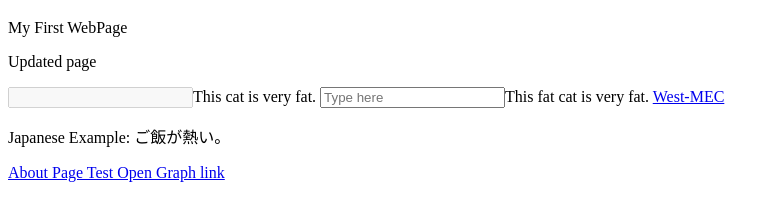
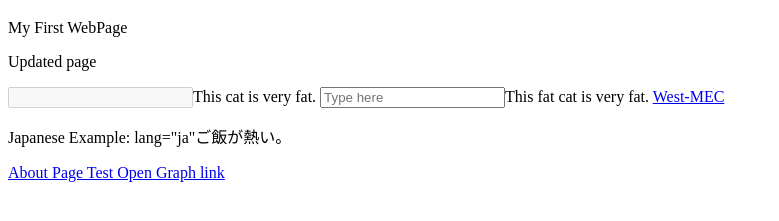
Before and after one commit to Airnado3/Open_Graph, a plain HTML site: page about.html in a window 1280 px wide. Shown: the part 61-282 px from the top of the page, without its empty margins (0-779 px from the left). Drawn offline with Linux system fonts and the light colour scheme.

Commit message:
Update about.html

```diff
--- a/about.html
+++ b/about.html
@@ -21,7 +21,7 @@
     <input type=""text" disabled=""disabled">This cat is very fat. </input>
     <input type=""text" placeholder="Type here">This fat cat is very fat. </input>
     <a title="West MEc is the BEST" href="https://www.west-mec.edu/">West-MEC</a>
-    <p>Japanese Example: ご飯が熱い。</p>
+    <p>Japanese Example: <span></span> lang="ja"ご飯が熱い。</span></span></p>
     <a href="./about">About Page Test Open Graph link</a>
 </body>
 </html>
```
